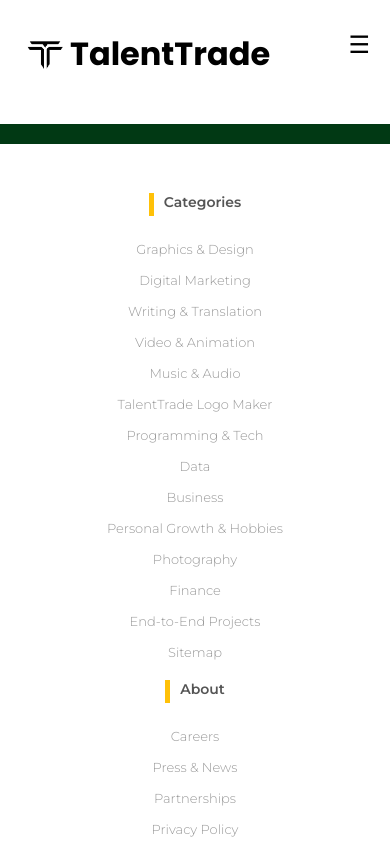
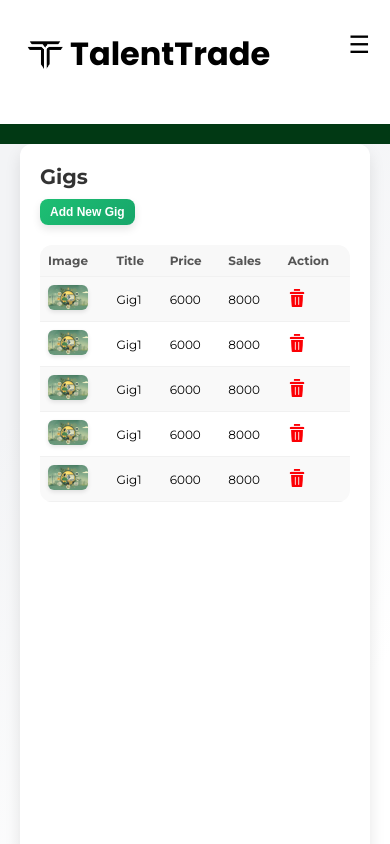
Before and after one commit to krunal-99/talent-trade, a React (Vite) app in the folder client/: page /mygigs in a window 390 px wide. Shown: the top 844 px of the page. Built offline with nearby package versions, Linux system fonts and the light colour scheme; grey boxes are pictures that could not be loaded.

Commit message:
My Gigs page added

```diff
--- a/client/src/pages/Gig/Gig.jsx
+++ b/client/src/pages/Gig/Gig.jsx
@@ -173,5 +173,4 @@ const Gig = () => {
     </div>
   );
 };
-
 export default Gig;
--- a/client/src/pages/MyGigs/MyGigs.css
+++ b/client/src/pages/MyGigs/MyGigs.css
@@ -0,0 +1,163 @@
+.myGigs {
+  display: flex;
+  justify-content: center;
+  padding: 20px;
+  background: linear-gradient(135deg, #f3f4f6 25%, #ffffff 75%);
+  min-height: 100vh;
+  box-sizing: border-box;
+}
+
+.myGigs_container {
+  width: 90%;
+  max-width: 1200px;
+  background-color: #ffffff;
+  border-radius: 12px;
+  box-shadow: 0 8px 16px rgba(0, 0, 0, 0.1);
+  padding: 30px;
+  overflow-x: auto;
+}
+
+.myGigs_title {
+  display: flex;
+  align-items: center;
+  justify-content: space-between;
+  margin-bottom: 20px;
+  flex-wrap: wrap;
+}
+
+.myGigs_title h1 {
+  font-size: 1.8rem;
+  color: #333;
+  margin-bottom: 10px;
+}
+
+.myGigs_title button {
+  background: linear-gradient(135deg, #1dbf73, #17a66a);
+  color: white;
+  font-weight: 600;
+  border: none;
+  padding: 10px 15px;
+  cursor: pointer;
+  border-radius: 8px;
+  transition: all 0.3s ease;
+  box-shadow: 0 4px 8px rgba(0, 0, 0, 0.1);
+}
+
+.myGigs_title button:hover {
+  background: #17a66a;
+  transform: translateY(-2px);
+  box-shadow: 0 6px 12px rgba(0, 0, 0, 0.2);
+}
+
+table {
+  width: 100%;
+  border-collapse: collapse;
+  overflow: hidden;
+  border-radius: 12px;
+  margin-top: 20px;
+}
+
+th,
+td {
+  padding: 12px;
+  text-align: left;
+  font-size: 16px;
+}
+
+th {
+  background-color: #f8f8f8;
+  color: #555;
+}
+
+tr {
+  border-bottom: 1px solid #f1f1f1;
+}
+
+tr:nth-child(even) {
+  background-color: #f9f9f9;
+}
+
+tr:hover {
+  background-color: #f1f1f1;
+}
+
+td img.gig-img {
+  width: 60px;
+  height: 40px;
+  object-fit: cover;
+  border-radius: 6px;
+  box-shadow: 0 2px 4px rgba(0, 0, 0, 0.1);
+}
+
+td img.delete {
+  width: 24px;
+  cursor: pointer;
+  transition: transform 0.2s ease;
+}
+
+td img.delete:hover {
+  transform: scale(1.2);
+  filter: drop-shadow(0 0 4px rgba(255, 0, 0, 0.5));
+}
+
+@media (max-width: 768px) {
+  .myGigs_container {
+    padding: 20px;
+  }
+
+  .myGigs_title {
+    flex-direction: column;
+    align-items: flex-start;
+  }
+
+  .myGigs_title h1 {
+    font-size: 1.5rem;
+    margin-bottom: 10px;
+  }
+
+  .myGigs_title button {
+    padding: 8px 12px;
+    font-size: 14px;
+  }
+
+  th,
+  td {
+    padding: 10px;
+    font-size: 14px;
+  }
+
+  td img.gig-img {
+    width: 50px;
+    height: 30px;
+  }
+
+  td img.delete {
+    width: 20px;
+  }
+}
+
+@media (max-width: 480px) {
+  .myGigs_title h1 {
+    font-size: 1.3rem;
+  }
+
+  .myGigs_title button {
+    padding: 6px 10px;
+    font-size: 12px;
+  }
+
+  th,
+  td {
+    padding: 8px;
+    font-size: 12px;
+  }
+
+  td img.gig-img {
+    width: 40px;
+    height: 25px;
+  }
+
+  td img.delete {
+    width: 18px;
+  }
+}
--- a/client/src/pages/MyGigs/MyGigs.jsx
+++ b/client/src/pages/MyGigs/MyGigs.jsx
@@ -1,7 +1,83 @@
 import React from "react";
 import "./MyGigs.css";
+import { Link } from "react-router-dom";
 const MyGigs = () => {
-  return <div>MyGigs</div>;
+  return (
+    <div className="myGigs">
+      <div className="myGigs_container">
+        <div className="myGigs_title">
+          <h1>Gigs</h1>
+          <Link to="/add">
+            <button>Add New Gig</button>
+          </Link>
+        </div>
+        <table>
+          <tr>
+            <th>Image</th>
+            <th>Title</th>
+            <th>Price</th>
+            <th>Sales</th>
+            <th>Action</th>
+          </tr>
+          <tr>
+            <td>
+              <img className="gig-img" src="/images/wordpress.webp" alt="" />
+            </td>
+            <td>Gig1</td>
+            <td>6000</td>
+            <td>8000</td>
+            <td>
+              <img className="delete" src="/images/delete.png" alt="" />
+            </td>
+          </tr>
+          <tr>
+            <td>
+              <img className="gig-img" src="/images/wordpress.webp" alt="" />
+            </td>
+            <td>Gig1</td>
+            <td>6000</td>
+            <td>8000</td>
+            <td>
+              <img className="delete" src="/images/delete.png" alt="" />
+            </td>
+          </tr>
+          <tr>
+            <td>
+              <img className="gig-img" src="/images/wordpress.webp" alt="" />
+            </td>
+            <td>Gig1</td>
+            <td>6000</td>
+            <td>8000</td>
+            <td>
+              <img className="delete" src="/images/delete.png" alt="" />
+            </td>
+          </tr>
+          <tr>
+            <td>
+              <img className="gig-img" src="/images/wordpress.webp" alt="" />
+            </td>
+            <td>Gig1</td>
+            <td>6000</td>
+            <td>8000</td>
+            <td>
+              <img className="delete" src="/images/delete.png" alt="" />
+            </td>
+          </tr>
+          <tr>
+            <td>
+              <img className="gig-img" src="/images/wordpress.webp" alt="" />
+            </td>
+            <td>Gig1</td>
+            <td>6000</td>
+            <td>8000</td>
+            <td>
+              <img className="delete" src="/images/delete.png" alt="" />
+            </td>
+          </tr>
+        </table>
+      </div>
+    </div>
+  );
 };
 
 export default MyGigs;
```
Also changed, not shown: client/public/images/delete.png (added).
